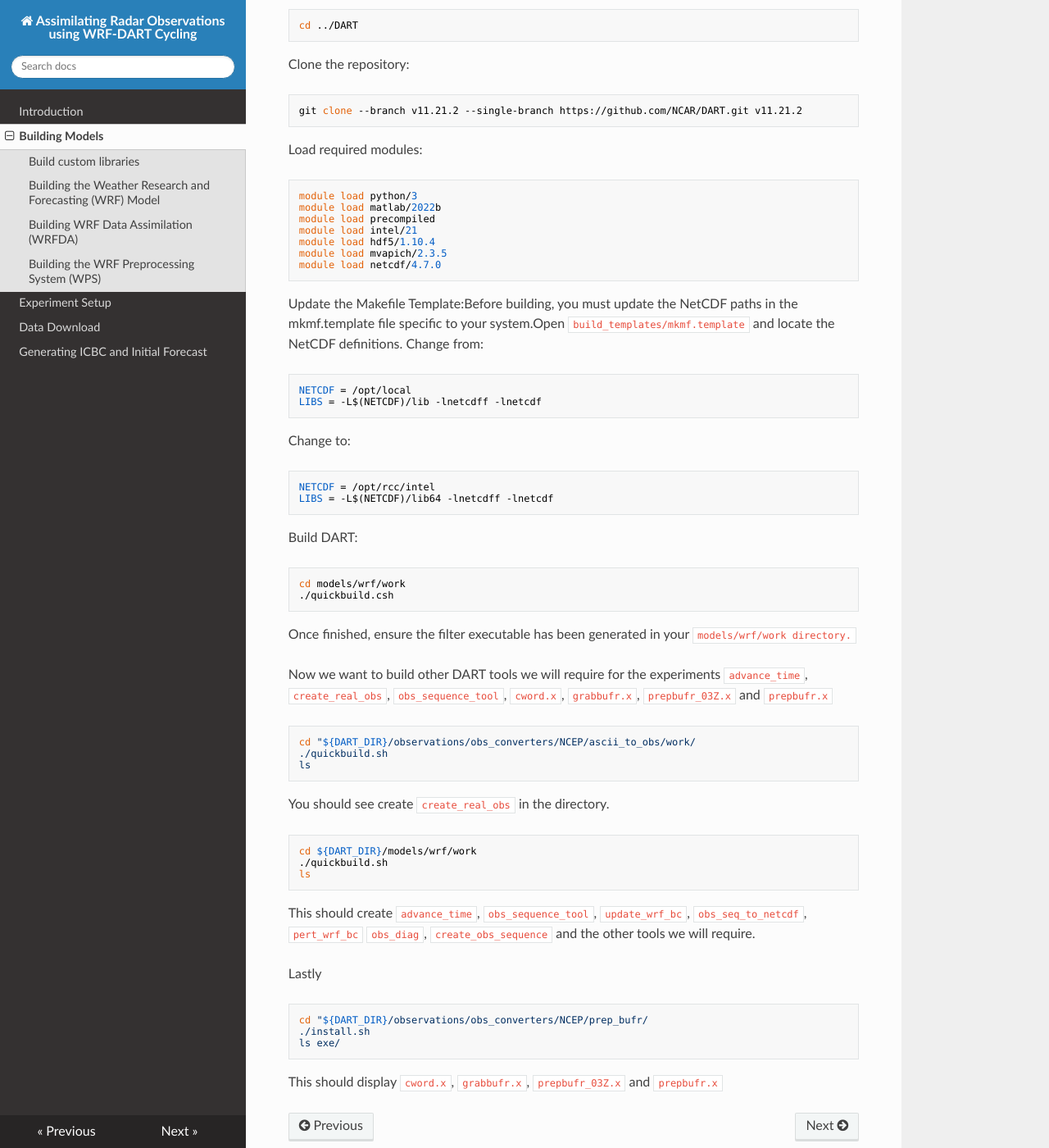
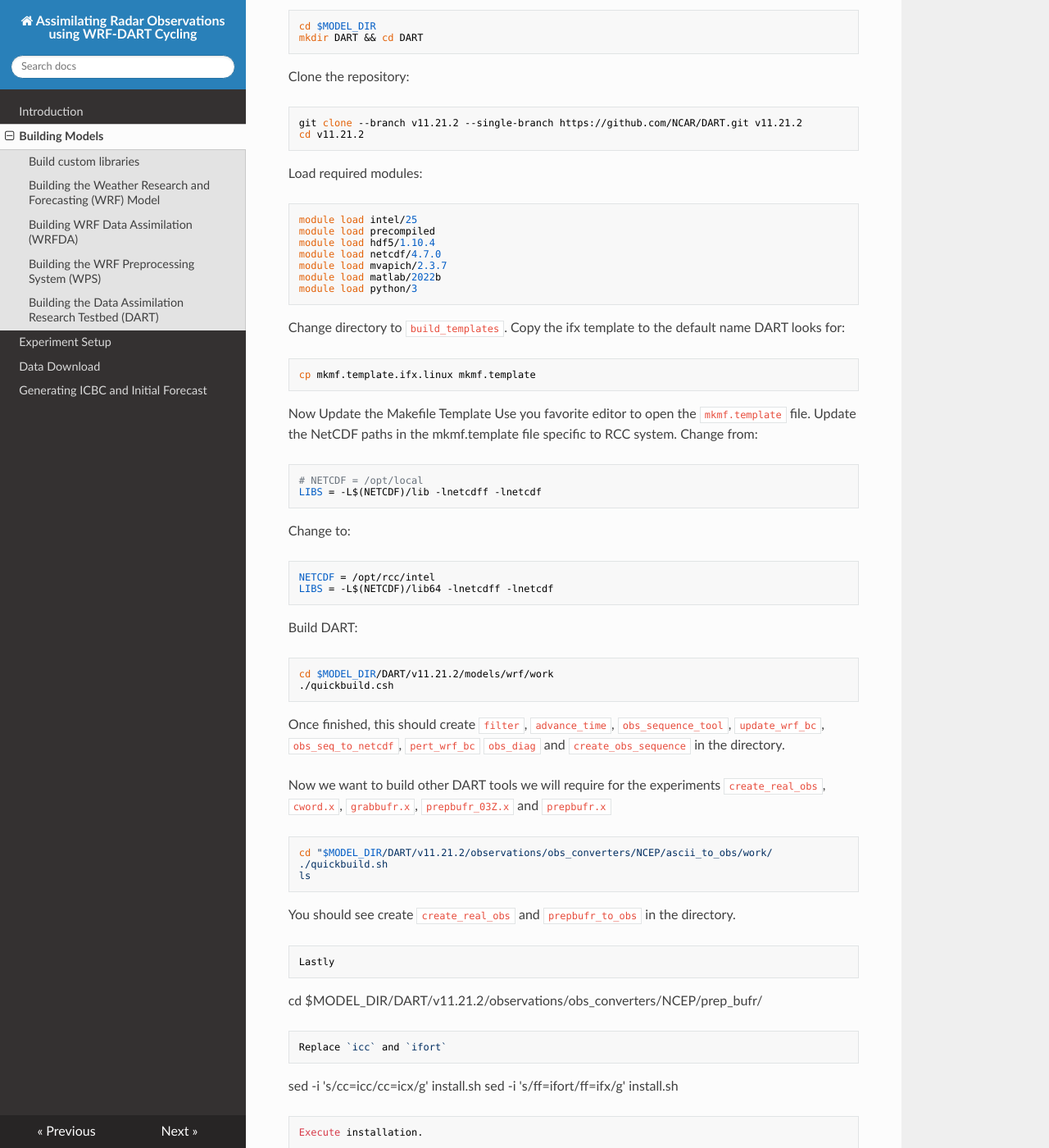
Before and after one commit to stephen-asare/WRF-DART-CYCLING, an MkDocs documentation site: the page built from docs/building_models.md, in a window 1280 px wide and 1400 px high, scrolled down 5724 px. Shown: the whole window at 82% size. Built offline with MkDocs 1.6.1, drawn with Linux system fonts in a browser that asks for light colours; nearby versions of some CDN libraries; some of the changed text lies outside the part shown.

Commit message:
Update building_models.md

````diff
--- a/docs/building_models.md
+++ b/docs/building_models.md
@@ -14,7 +14,7 @@
 ---
 
 ### Building the Weather Research and Forecasting (WRF) Model
-Obtain the WRF-ARW v4.6.1 source code, initialize submodules in the cloning process to ensure all internal dependencies are downloaded. Model directory should be created already from compiling the custom libraries above, simply change directory to that directory
+Obtain the WRF-ARW v4.6.1 source code, initialize submodules in the cloning process to ensure all internal dependencies are downloaded. Model directory should be created already from compiling the custom libraries above, simply change directory to that directory. If you already libraries, PnetCDF, FFTW3, ARPACK-NG, ParMETIS and LAMMPS without using `rcc_build_stack.sh` above, simply create a directory $MODEL_DIR where all the models will be compiled.
 ```bash
 cd $MODEL_DIR
 mkdir WRF
@@ -211,30 +211,38 @@
 ls -ls *.exe
 ```
 
-# Building the Data Assimilation Research Testbed (DART)
+### Building the Data Assimilation Research Testbed (DART)
 **Purpose:** DART is the primary ensemble data assimilation system used to assimilate observations (such as radar or water vapor profiles) into the WRF model state. It interfaces directly with WRF to update the state variables using ensemble Kalman filter techniques.
 **Source & Documentation:** [NCAR DART GitHub Repository](https://github.com/NCAR/DART) | [DART Documentation](https://docs.dart.ucar.edu/)
 ```
-cd ../DART
+cd $MODEL_DIR
+mkdir DART && cd DART
 ```
 Clone the repository:
 ```bash
 git clone --branch v11.21.2 --single-branch https://github.com/NCAR/DART.git v11.21.2
+cd v11.21.2
 ```
 Load required modules:
 ```
+module load intel/25
+module load precompiled
+module load hdf5/1.10.4
+module load netcdf/4.7.0
+module load mvapich/2.3.7
+module load matlab/2022b
 module load python/3
-module load matlab/2022b
-module load precompiled
-module load intel/21
-module load hdf5/1.10.4
-module load mvapich/2.3.5
-module load netcdf/4.7.0
 ```
-Update the Makefile Template:Before building, you must update the NetCDF paths in the mkmf.template file specific to your system.Open `build_templates/mkmf.template` and locate the NetCDF definitions.
+Change directory to `build_templates`.
+Copy the ifx template to the default name DART looks for:
+```Bash
+cp mkmf.template.ifx.linux mkmf.template
+```
+Now Update the Makefile Template
+Use you favorite editor to open the `mkmf.template` file. Update the NetCDF paths in the mkmf.template file specific to RCC system.
 Change from:
 ```
-NETCDF = /opt/local
+# NETCDF = /opt/local
 LIBS = -L$(NETCDF)/lib -lnetcdff -lnetcdf
 ```
 Change to:
@@ -244,33 +252,33 @@
 ```
 Build DART:
 ```
-cd models/wrf/work
+cd $MODEL_DIR/DART/v11.21.2/models/wrf/work
 ./quickbuild.csh
 ```
-Once finished, ensure the filter executable has been generated in your `models/wrf/work directory.`
+Once finished, this should create `filter`, `advance_time`, `obs_sequence_tool`, `update_wrf_bc`, `obs_seq_to_netcdf`, `pert_wrf_bc` `obs_diag` and `create_obs_sequence` in the directory.
 
-Now we want to build other DART tools we will require for the experiments `advance_time`, `create_real_obs`, `obs_sequence_tool`, `cword.x`, `grabbufr.x`, `prepbufr_03Z.x` and `prepbufr.x`
+Now we want to build other DART tools we will require for the experiments `create_real_obs`, `cword.x`, `grabbufr.x`, `prepbufr_03Z.x` and `prepbufr.x`
 ```
-cd "${DART_DIR}/observations/obs_converters/NCEP/ascii_to_obs/work/
+cd "$MODEL_DIR/DART/v11.21.2/observations/obs_converters/NCEP/ascii_to_obs/work/
 ./quickbuild.sh
 ls
 ```
-You should see create `create_real_obs` in the directory.
+You should see create `create_real_obs` and `prepbufr_to_obs` in the directory.
 ```
-cd ${DART_DIR}/models/wrf/work
-./quickbuild.sh
-ls
-```
-This should create `advance_time`, `obs_sequence_tool`, `update_wrf_bc`, `obs_seq_to_netcdf`, `pert_wrf_bc` `obs_diag`, `create_obs_sequence` and the other tools we will require.
-
 Lastly
 ```
-cd "${DART_DIR}/observations/obs_converters/NCEP/prep_bufr/
-./install.sh
-ls exe/
+cd $MODEL_DIR/DART/v11.21.2/observations/obs_converters/NCEP/prep_bufr/
+```
+Replace `icc` and `ifort`
+```
+sed -i 's/cc=icc/cc=icx/g' install.sh
+sed -i 's/ff=ifort/ff=ifx/g' install.sh
+```
+Execute installation.
+```
+CCOMP=intel FCOMP=intel ./install.sh
 ```
 This should display `cword.x`, `grabbufr.x`, `prepbufr_03Z.x` and `prepbufr.x`
-
 
 
 <!-- # Compiling METplus
````
